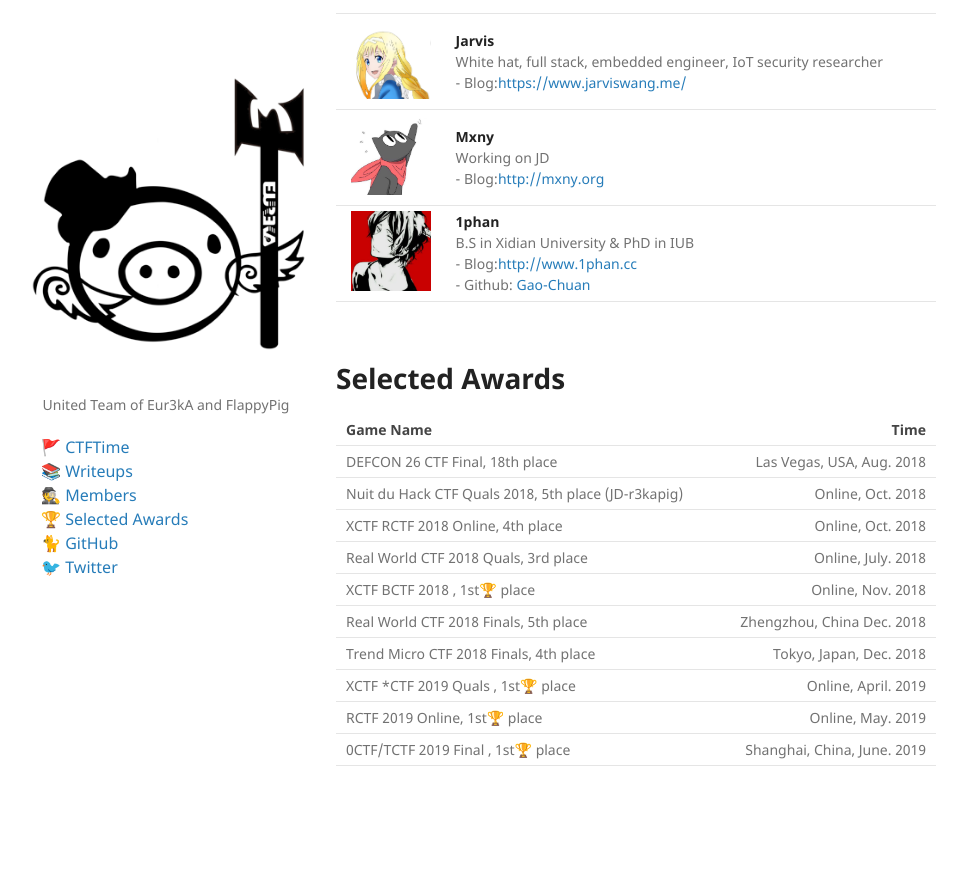
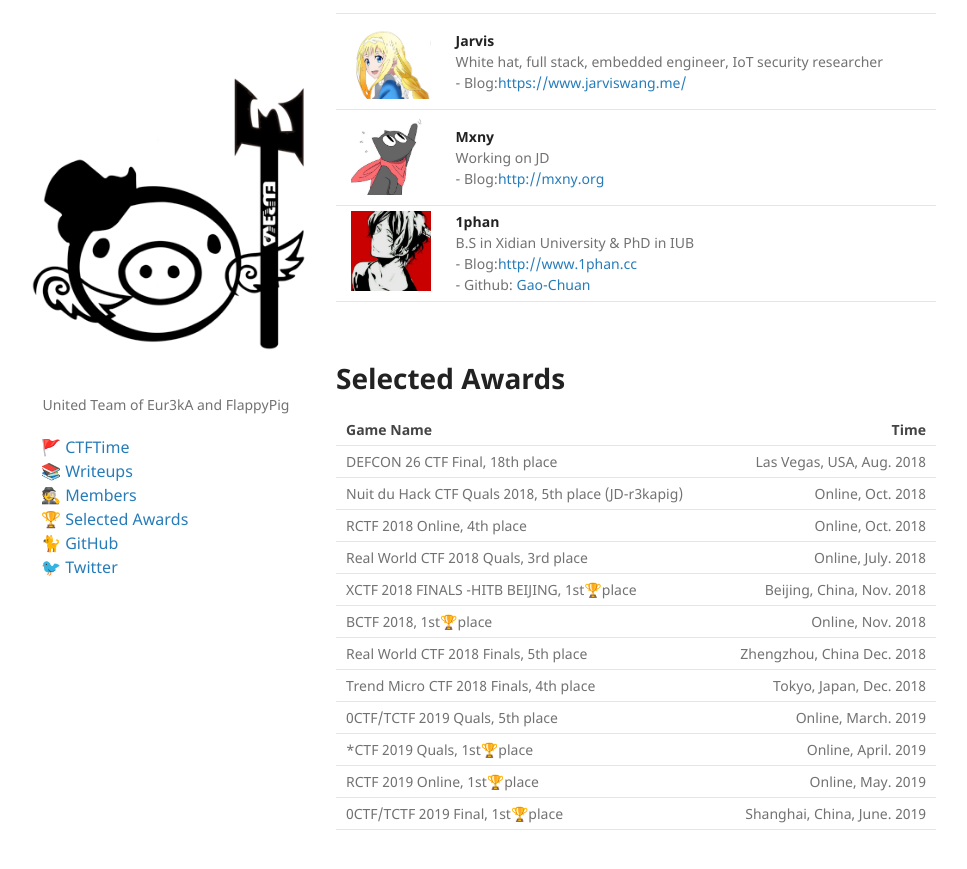
Before and after one commit to r3kapig/r3kapig.github.io, a Jekyll site: the page built from index.md, in a window 1280 px wide and 900 px high, scrolled down 1972 px. Shown: the top 869 px of the window, without its empty margins (169-1136 px from the left). Built offline with Jekyll 4.4.1, drawn with Linux system fonts in a browser that asks for light colours; our own code applies the rules of GitHub Pages for plain Markdown files; before the commit the page ends 2808 px from its top, so only the background shows below that.

Commit message:
add xctf final

```diff
--- a/index.md
+++ b/index.md
@@ -54,11 +54,13 @@ We actively participate in online and on-site CTF competitions. You can browse o
 | ---------------------------------------------------- | ------------------------: |
 | DEFCON 26 CTF Final, 18th place                      | Las Vegas, USA, Aug. 2018 |
 | Nuit du Hack CTF Quals 2018, 5th place (JD-r3kapig)  |         Online, Oct. 2018 |
-| XCTF RCTF 2018 Online, 4th place                     |         Online, Oct. 2018 |
+| RCTF 2018 Online, 4th place                          |         Online, Oct. 2018 |
 | Real World CTF 2018 Quals, 3rd place                 |        Online, July. 2018 |
-| XCTF BCTF 2018 , 1st🏆 place                         |         Online, Nov. 2018 |
+| XCTF 2018 FINALS -HITB BEIJING, 1st🏆place           | Beijing, China, Nov. 2018 |
+| BCTF 2018, 1st🏆place                                |         Online, Nov. 2018 |
 | Real World CTF 2018 Finals, 5th place                |Zhengzhou, China Dec. 2018 |
 | Trend Micro CTF 2018 Finals, 4th place               |   Tokyo, Japan, Dec. 2018 |
-| XCTF *CTF 2019 Quals , 1st🏆 place                   |       Online, April. 2019 |
-| RCTF 2019 Online, 1st🏆 place                        |         Online, May. 2019 |
-| 0CTF/TCTF 2019 Final , 1st🏆 place                   |Shanghai, China, June. 2019 |
+| 0CTF/TCTF 2019 Quals, 5th place                      |       Online, March. 2019 |
+| *CTF 2019 Quals, 1st🏆place                          |       Online, April. 2019 |
+| RCTF 2019 Online, 1st🏆place                         |         Online, May. 2019 |
+| 0CTF/TCTF 2019 Final, 1st🏆place                     |Shanghai, China, June. 2019 |
```
